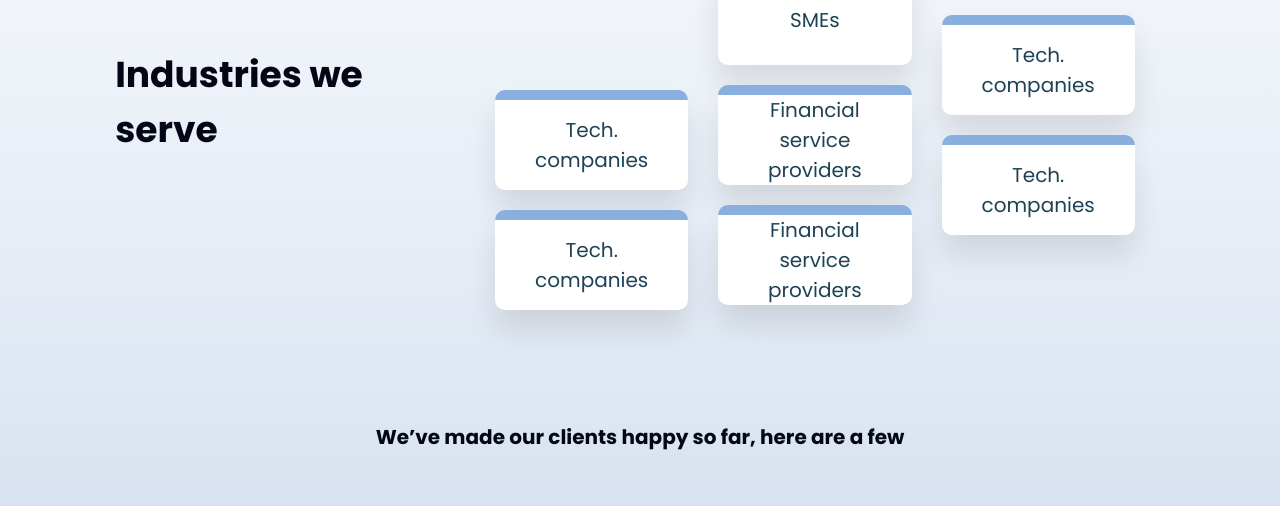
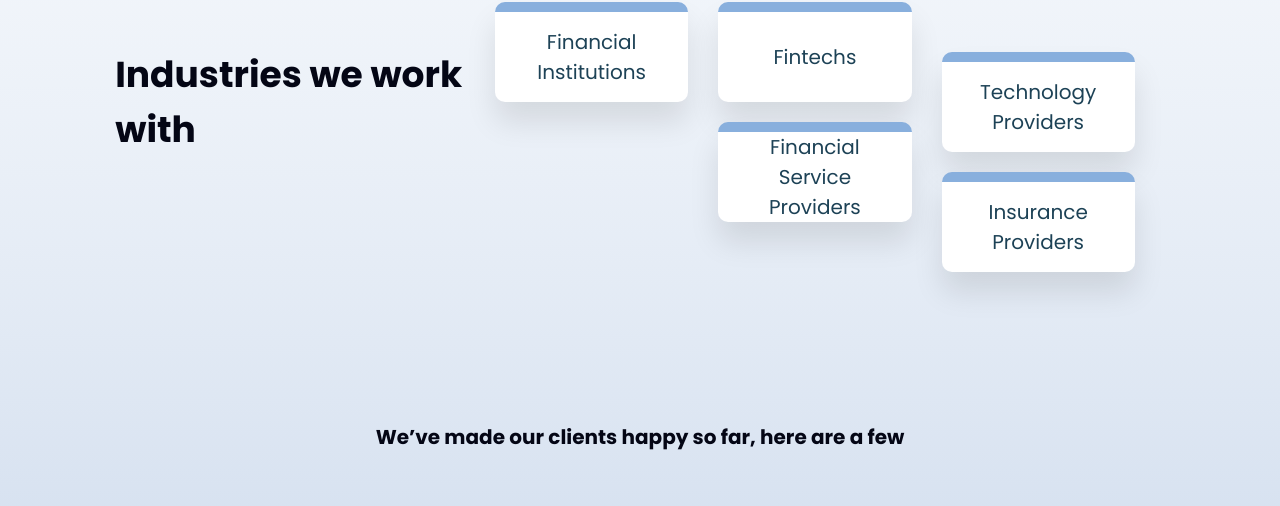
Before and after one commit to produqtedge/produqtedge-web, a plain HTML site: page index.html in a window 1280 px wide. Shown: the part 3069-3575 px from the top of the page. Drawn offline with nearby package versions, Linux system fonts and the light colour scheme.

Commit message:
Update index.html
update on ccontent

```diff
--- a/index.html
+++ b/index.html
@@ -105,7 +105,7 @@
               <div class="text-center">
                 <img src="./assets/images/png/focus-image.png" class="card-img-top"  alt="Image">
               </div>
-              <p class="title">Project Management</p>
+              <p class="title">Product Management</p>
               <p class="body">We work with you to create innovative and successful products; delivering maximum value to your customers </p>
             </div>
             <div class="card">
@@ -149,35 +149,35 @@
         <div class="industries">
           <div class="row">
             <div class="col-12 col-lg-4 left-col">
-              <p class="title">Industries we serve</p>
+              <p class="title">Industries we work with</p>
             </div>
             <div class="col-12 col-lg-8 right-col">
               <div class="row">
                 <div class="col-12 col-md-4 ">
-                  <div class="card" style="margin-top:125px;">
-                    <p class="body">Tech. companies</p>
-                  </div>
+                  <!-- <div class="card" style="margin-top:125px;">
+                    <p class="body">Fintech</p>
+                  </div> -->
                   <div class="card">
-                    <p class="body">Tech. companies</p>
+                    <p class="body">Financial Institutions</p>
                   </div>
                 </div>
                 <div class="col-12 col-md-4">
+                  <!-- <div class="card">
+                    <p class="body">Financial Service Providers</p>
+                  </div> -->
                   <div class="card">
-                    <p class="body">SMEs</p>
+                    <p class="body">Fintechs</p>
                   </div>
                   <div class="card">
-                    <p class="body">Financial service providers</p>
-                  </div>
-                  <div class="card">
-                    <p class="body">Financial service providers</p>
+                    <p class="body">Financial Service Providers</p>
                   </div>
                 </div>
                 <div class="col-12 col-md-4 ">
                   <div class="card last-card">
-                    <p class="body">Tech. companies</p>
+                    <p class="body">Technology Providers</p>
                   </div>
                   <div class="card">
-                    <p class="body">Tech. companies</p>
+                    <p class="body">Insurance Providers</p>
                   </div>
                 </div>
               </div>
@@ -198,7 +198,7 @@
         <div class="contact">
           <div class="inner row">
             <div class="col-12 col-lg-6 left-col px-0 pr-lg-3">
-              <p class="title">Let’s help you execute your great ideas..</p>
+              <p class="title">Let’s help you execute great ideas..</p>
               <form>
                 <div class="form-row">
                   <div class="form-group col-md-6">
@@ -238,8 +238,8 @@
                   <div class="card">
                     <p class="title">Current Partnerships</p>
                     <div class="body">
-                      <p class="partner">Open banking Nigeria</p>
                       <p class="partner">Acclio</p>
+                      <!-- <p class="partner">Acclio</p> -->
                       <p class="partner">Reach out to us, we would love to partner with you</p>
                     </div>
                   </div>
```
